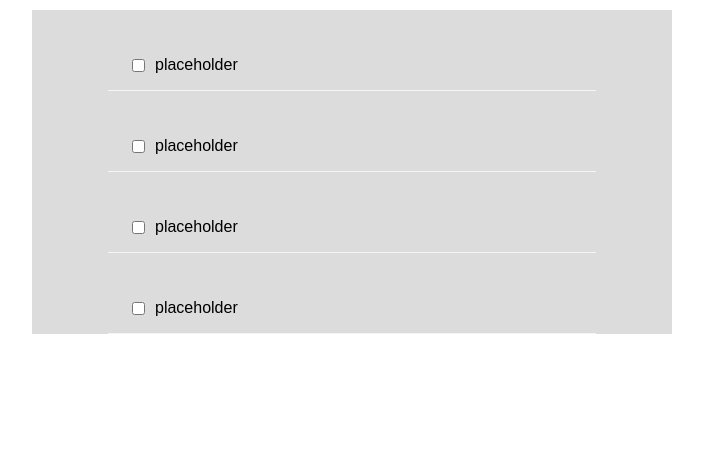
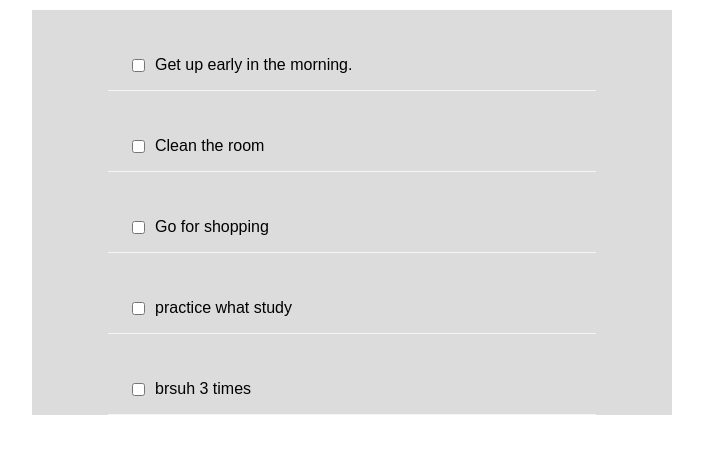
Before and after one commit to sameersheikh2/React-To-Do-List, a React (Create React App) app: page / in a window 1280 px wide. Shown: the top 454 px of the page, without its empty margins (288-991 px from the left). Built offline with nearby package versions, Linux system fonts and the light colour scheme.

Commit message:
Created a new array from our array data using Map()

```diff
--- a/src/App.js
+++ b/src/App.js
@@ -1,18 +1,17 @@
-import React from 'react';
-import './App.css';
-import Todoitem from './components/Todoitem';
+import React from "react";
+import "./App.css";
+import tododata from "./components/Tododata";
+import Todoitem from "./components/Todoitem";
 
 function App() {
-// const todoitems = todoitem.map((item) =>{
-
-// })
+  const todoitems = tododata.map((item) =>
+    <Todoitem key={item.id} item={item} />,
+    );
+    console.log("todoitems",todoitems)
 
   return (
     <div className="App">
-    <Todoitem />
-    <Todoitem />
-    <Todoitem />
-    <Todoitem />
+      {todoitems}
     </div>
   );
 }
--- a/src/components/Tododata.js
+++ b/src/components/Tododata.js
@@ -7,21 +7,21 @@ const tododata = [
   {
     id: 2,
     text: "Clean the room",
-    completed: true,
+    completed: false,
   },
   {
     id: 3,
     text: "Go for shopping",
-    completed: true,
+    completed: false,
   },
   {
     id: 4,
-    text: "Eat healthy food",
+    text: "practice what study",
     completed: true,
   },
   {
     id: 5,
-    text: "",
+    text: "brsuh 3 times",
     completed: true,
   },
 ]
--- a/src/components/Todoitem.js
+++ b/src/components/Todoitem.js
@@ -1,13 +1,13 @@
 import React from 'react'
 
-function todoitem() {
+function Todoitem(props) {
 
 return (
     <div className='todo-list'>
       <input type="checkbox"/>
-      <p>placeholder</p>
+      <p>{props.item.text}</p>
     </div>
   )
 }
 
-export default todoitem;
+export default Todoitem;
```
